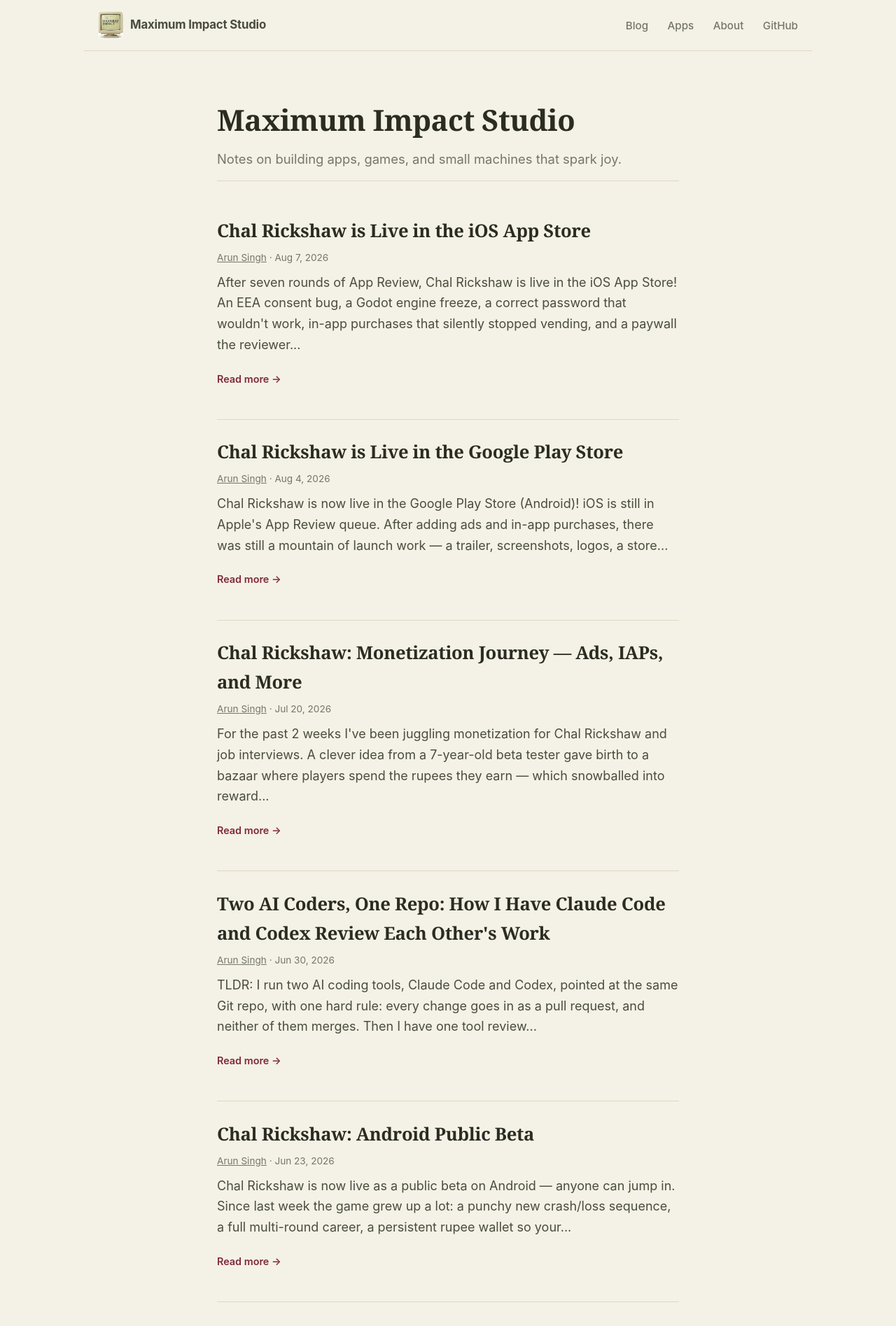
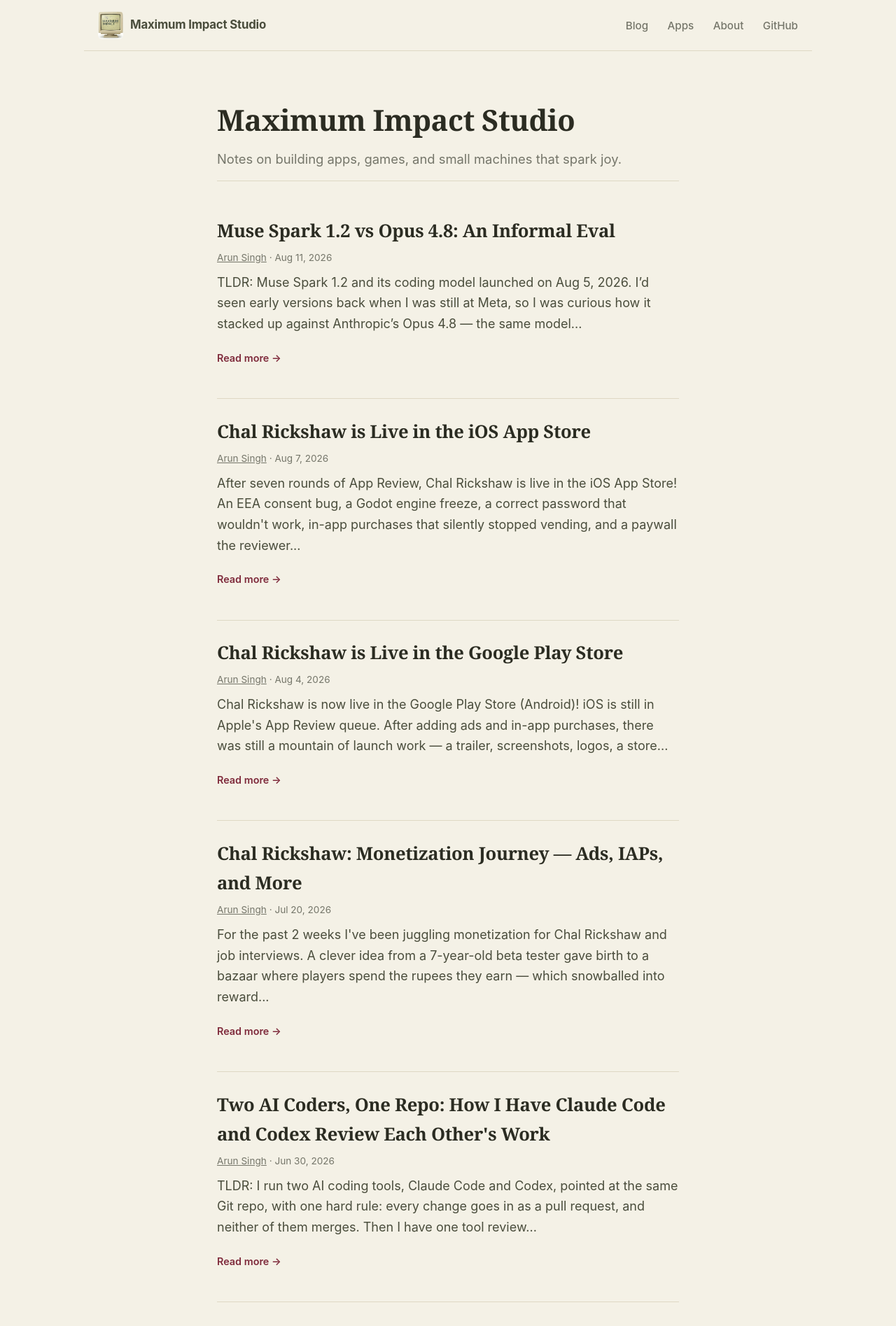
Before and after one commit to arunjeetsingh/maximum-impact-studio, a Jekyll site: the page built from index.html, in a window 1280 px wide. Shown: the top 1895 px of the page at 70% size. Built offline with Jekyll 4.4.1, drawn with Linux system fonts in a browser that asks for light colours; some of the changed lines change nothing that is shown.

Commit message:
Add Muse Spark 1.2 vs Opus 4.8 informal eval post (2026-08-11)
- New post from Arun's Google Doc, publish date 2026-08-11
- Embed generated cover image (assets/img/posts/muse-spark-eval-cover.png)
- Add .post-body table styling for the head-to-head comparison table

```diff
--- /dev/null
+++ b/_posts/2026-08-11-muse-spark-1-2-vs-opus-4-8-informal-eval.md
@@ -0,0 +1,80 @@
+---
+layout: post
+title: "Muse Spark 1.2 vs Opus 4.8: An Informal Eval"
+date: 2026-08-11
+author: Arun Singh
+description: "I gave Muse Spark 1.2 and Opus 4.8 the same tiny, real coding task — harness-free, each in its own OpenClaw agent behind a Telegram bot — and measured tokens, wall-clock time, and PR quality. A neutral GPT-5.5 judge scored the results."
+image: /assets/img/posts/muse-spark-eval-cover.png
+excerpt_separator: <!--more-->
+---
+
+<figure class="post-figure">
+  <img src="{{ '/assets/img/posts/muse-spark-eval-cover.png' | relative_url }}" alt="Two friendly robots in a head-to-head coding race, each pushing a pull-request card toward a finish line, with a stopwatch and a token counter between them and a neutral robot judge holding a gavel in the background" loading="lazy">
+</figure>
+
+TLDR: Muse Spark 1.2 and its coding model launched on Aug 5, 2026. I'd seen early versions back when I was still at Meta, so I was curious how it stacked up against Anthropic's Opus 4.8 — the same model that wrote 95%+ of Chal Rickshaw and TokenCounter. I deliberately skipped Opus 5 and Fable/Mythos because I've only just started using them and don't have strong opinions yet. I gave both models the same tiny task (a one-line fix in Chal Rickshaw), ran each in its own OpenClaw agent behind a Telegram bot so no coding harness could tilt the field, and measured tokens burned and wall-clock time from my prompt to a fix PR. Finally, I had GPT-5.5 running in a Hermes agent judge the two PRs on accuracy, completeness, and code quality. Opus 4.8 won, but there's clear directional improvement possible for Muse Spark, especially running in OpenClaw. Read on for the details.
+<!--more-->
+
+## Why do this at all?
+
+I've been building on Opus 4.8 for months. It's the engine behind both apps at [maximumimpact.studio/apps]({{ '/apps/' | relative_url }}), and I'm genuinely happy with it. But a new, slightly cheaper challenger showing up is a good excuse to check whether my defaults still make sense. Muse Spark 1.2's coding model was the interesting one since I'd seen its lineage from the inside at Meta, and I wanted a fair, apples-to-apples read on it against what I actually use every day.
+
+The main question I care about: if I hand each model the same small, real task the same way, what does it cost me in tokens and time, and which one gives me the better PR?
+
+## Keeping it fair
+
+Coding tools like Claude Code and Muse Code wrap their models in their own harnesses — scaffolding, context strategies, and model-specific tricks. That's great in practice, but it muddies a model-vs-model comparison. So I took the harnesses out of it.
+
+Both models ran inside the same setup: an OpenClaw agent with a Telegram bot as the gateway. I kept the same workflow, pointed them at the same repo, and gave them the same constraint: open a PR, but don't merge. (I wrote about that rule before, in [how I have two AI coders review each other's work]({% post_url 2026-06-30-two-ai-coders-cross-review %}).) Opus 4.8 ran in one agent (Chintu) and Muse Spark 1.2 ran in a second, identical agent (Babli) pointed at a Meta proxy.
+
+The task was a deliberately small issue in the Chal Rickshaw repo: a degraded in-app purchase was emitting the same `iap:done` analytics event twice, inflating the buy-to-done funnel. The real fix is essentially one line (give the degraded path its own event id, `iap:done_unpriced:<pid>`) plus a regression test. My prompt to each was intentionally open-ended: "Take a look at the open issues and start working on a PR for the one you think you can fix without impacting too much other code." Both correctly picked the same issue.
+
+## What I measured
+
+Two objective numbers came straight off each agent's session ledger: tokens burned and wall-clock time from my prompt to the pushed PR. Then a subjective read from a neutral judge (Hermes + GPT-5.5).
+
+Both counts are individual LLM calls, so they're directly comparable: Muse Spark made 101, Opus made 18. Opus's ledger groups those 18 calls into 2 agent turns, but the call count is the like-for-like number. Muse Spark also had a hiccup where it stalled on tool calling and I had to prompt it again ("Where's the PR?") to finish, which added a couple of seconds to its wall clock. I kept that in the total.
+
+### Muse Spark 1.2
+
+- **Wall clock, prompt to PR pushed:** 13m 36s.
+- **Provider-metered tokens:** ~6.04M across 101 LLM calls (~60k/call). Of that, only ~1.13M was genuinely new (input + output). The other ~4.9M was cached prefix re-billed on every call.
+- **Notes:** 101 calls for a one-line fix is 7–10x more than it should be. Muse Spark got stuck in stall loops, re-reading the same test file ~10 times, running `git status`/`git diff` over and over without committing, and only pushed the PR after I nudged it with "Where's the PR?" A tight run should have been 10–15 calls in 5–7 minutes.
+
+### Opus 4.8 — PR #167
+
+- **Wall clock, prompt to PR pushed:** 4m 11s.
+- **Provider-metered tokens:** ~1.44M total across 18 LLM calls (grouped into 2 agent turns). Unique new tokens (input + output): ~42k. Cache read (re-billed prefix): ~1.38M, which is 95.8% of the total. Breakdown: input 34,165 · output 7,795 · cacheRead 1,383,489 · cacheWrite 19,312.
+- **Notes:** No stall loops. Opus went straight to the fix and pushed the PR in 18 calls — about a fifth of Muse Spark's 101.
+
+## The judge
+
+To score the subjective stuff, I didn't want to grade myself, so I brought in a third model as a neutral referee: GPT-5.5, via Codex, running in a Hermes agent. I gave it both PRs and asked it to compare them on accuracy, completeness, and code quality.
+
+Its verdict: both PRs are correct and low-risk, and they make the identical production change. It called it a tie on the fix itself, the healthy-purchase path, and the risk profile. Where it gave Opus 4.8 the edge was code comments and test clarity — Opus explained the subtle analytics invariant (why reusing the funnel's event id double-counts, and how the new event doubles as a production signal for a related pricing bug). Muse Spark's fix was just as correct but more terse. The judge's final call was to merge the Opus PR, and I agree, because it leaves the code in a more maintainable state.
+
+## The head-to-head
+
+| | Muse Spark 1.2 | Opus 4.8 |
+|---|---|---|
+| Picked the right issue | Yes | Yes |
+| Production fix | Correct, one line | Correct, one line |
+| Regression coverage | Yes (both degraded cases) | Yes (same cases) |
+| Wall clock, prompt to PR | 13m 36s | 4m 11s |
+| LLM calls | 101 (with stall loops) | 18 (2 turns, no stalls) |
+| Tokens (metered total) | ~6.04M | ~1.44M |
+| Unique new tokens | ~1.13M | ~42k |
+| Code comments / clarity | Terse but correct | Clearer — judge's edge |
+| Judge's pick | Loser | **Winner** |
+
+## So what did I learn?
+
+Opus 4.8 won, but it was close. Both models landed the same correct fix on the same tiny task. The gap wasn't correctness — it was time taken, polish, and discipline. Opus wrote clearer, more maintainable code and got to the PR in about a third of the wall-clock time and a fraction of the tokens, without the stall loops that ballooned Muse Spark's run to 101 calls (Opus needed just 18). Muse Spark 1.2 is genuinely capable for a model I ran with zero harness help. It found the right issue and shipped a correct fix. It was just less efficient and less thorough with the explanatory bits, so it lost out.
+
+This is an informal eval I set up in an afternoon. A few caveats worth calling out:
+
+- **I deliberately did not compare dollar cost.** Opus 4.8 is an established, priced-for-market coding product with real product-market fit. Muse Spark 1.2 is brand new from a big-tech firm (Meta) and is being introduced at a heavily discounted rate to win adoption. Putting Opus's real per-token price next to Muse Spark's promotional free proxy would be an apples-to-oranges comparison that tells you nothing about which model is actually cheaper to run at steady state. So I compared efficiency by way of tokens and time rather than dollars.
+- **N=1 task.** One tiny, unambiguous bug fix tells you about a narrow slice. It says nothing about architecture, big multi-file features, or long-horizon planning.
+- **Harness-free cuts both ways.** Stripping the coding harness makes it a cleaner model-vs-model test, but in real life you'd use Claude Code or Muse Code, and those harnesses would change these numbers.
+
+Unsurprisingly, for now I'm staying on Opus 4.8 as my daily driver. But Muse Spark 1.2 held up better than I expected for a brand-new model, and I'll keep an eye on it. If you want to run your own version of this, the setup is nothing fancy: two OpenClaw agents, the same repo, a small real issue, and a third model to keep score. You can get started with OpenClaw at [openclaw.ai](https://openclaw.ai), set up Muse Spark at [dev.meta.ai](https://dev.meta.ai/) (you'll need an account and credit card to use it), and set up Opus at [platform.claude.com](https://platform.claude.com/).
--- a/assets/css/style.css
+++ b/assets/css/style.css
@@ -94,6 +94,10 @@
 }
 .post-body pre { background: var(--surface-2); padding: 1rem; border-radius: 8px; overflow-x: auto; }
 .post-body pre code { background: none; padding: 0; }
+.post-body table { width: 100%; border-collapse: collapse; margin: 1.5rem 0; font-family: var(--sans); font-size: .95rem; }
+.post-body th, .post-body td { border: 1px solid var(--border); padding: .5rem .7rem; text-align: left; vertical-align: top; }
+.post-body th { background: var(--surface-2); font-weight: 600; }
+.post-body table code { font-size: .85em; }
 .post-tldr {
   background: var(--bg-card); border: 1px solid var(--border); border-left: 3px solid var(--accent);
   border-radius: 8px; padding: 1rem 1.2rem; margin: 0 0 1.8rem;
```
Also changed, not shown: assets/img/posts/muse-spark-eval-cover.png (added).
